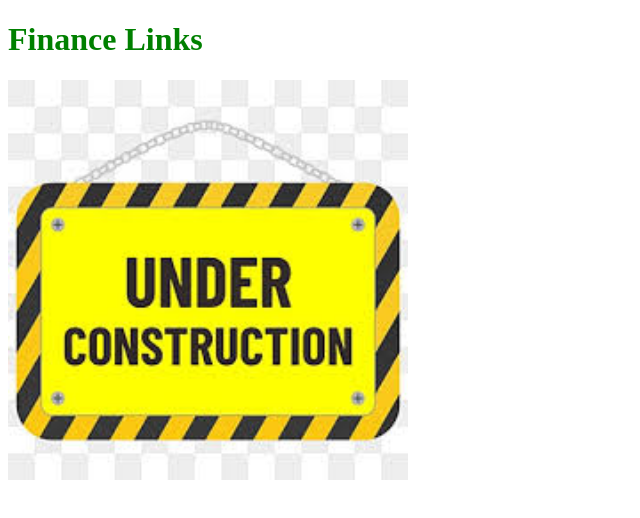
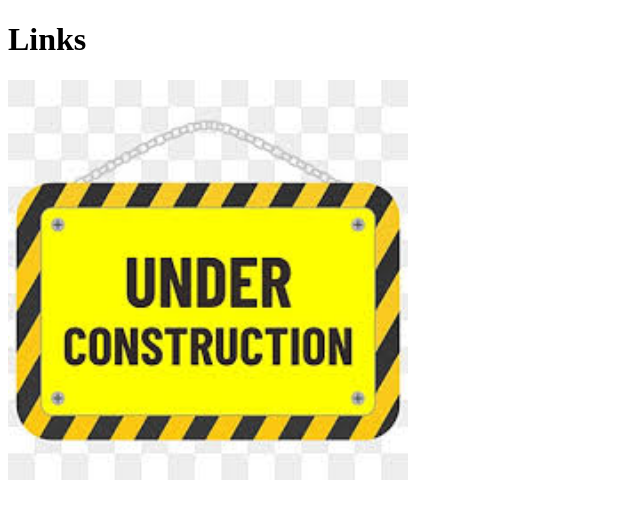
Before and after one commit to JanQGithub/html-portfolio, a plain HTML site: page links.html in a window 1280 px wide. Shown: the whole page, without its empty margins (0-640 px from the left). Drawn offline with Linux system fonts and the light colour scheme.

Commit message:
Update links.html

```diff
--- a/links.html
+++ b/links.html
@@ -3,14 +3,12 @@
 
 <head>
   <meta charset="UTF-8">
-  <title>Finance Links</title>
-  <link rel="stylesheet" href="./style.css" />
+  <title>Links</title>
 </head>
 
 <body>
-<h1>Finance Links</h1>
+<h1 style="color: black;"> Links </h1>
 <img src="./Images/construct.jpeg" alt="This website is under construction" width="400px" height="400px" />
-
 </body>
 
 </html>
```
